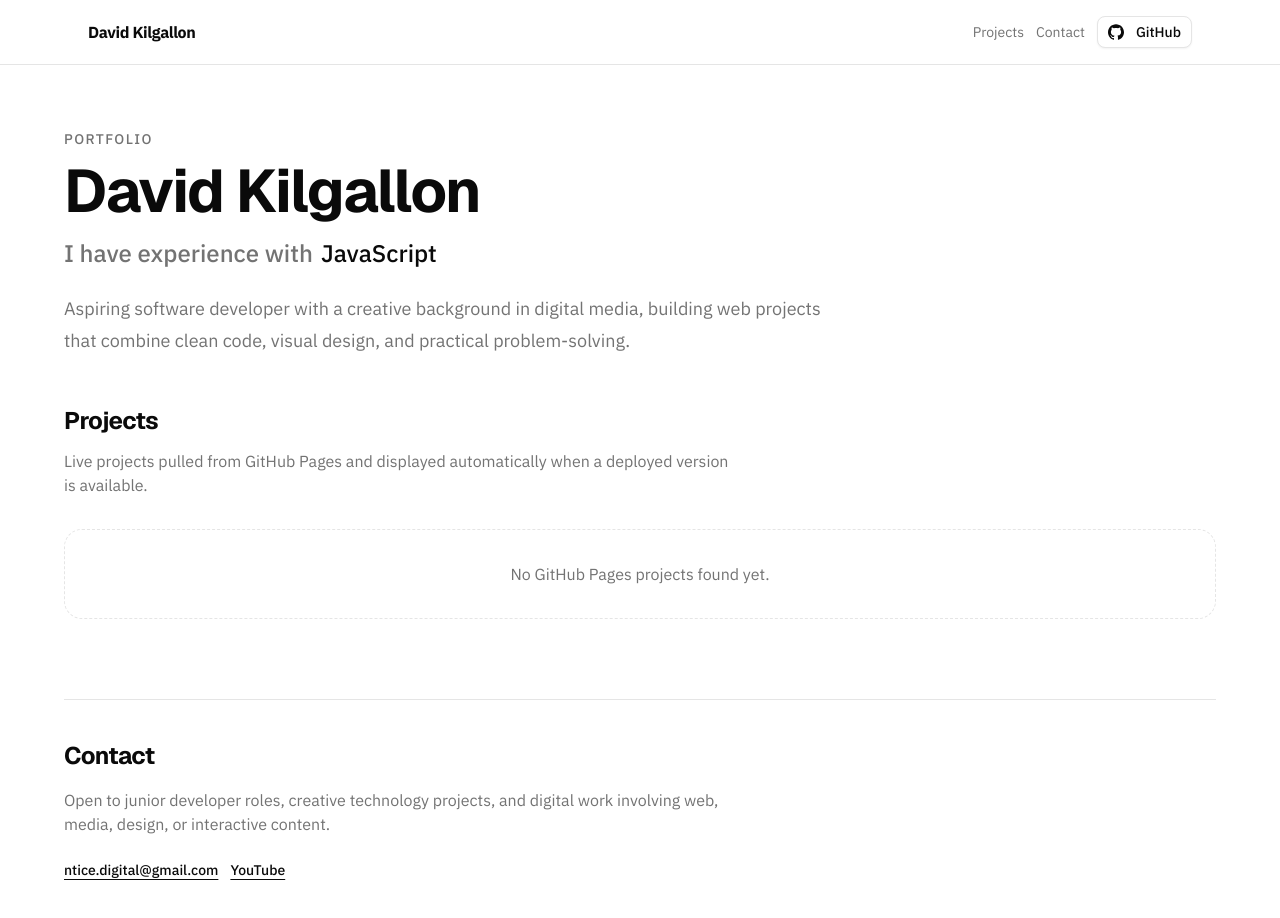
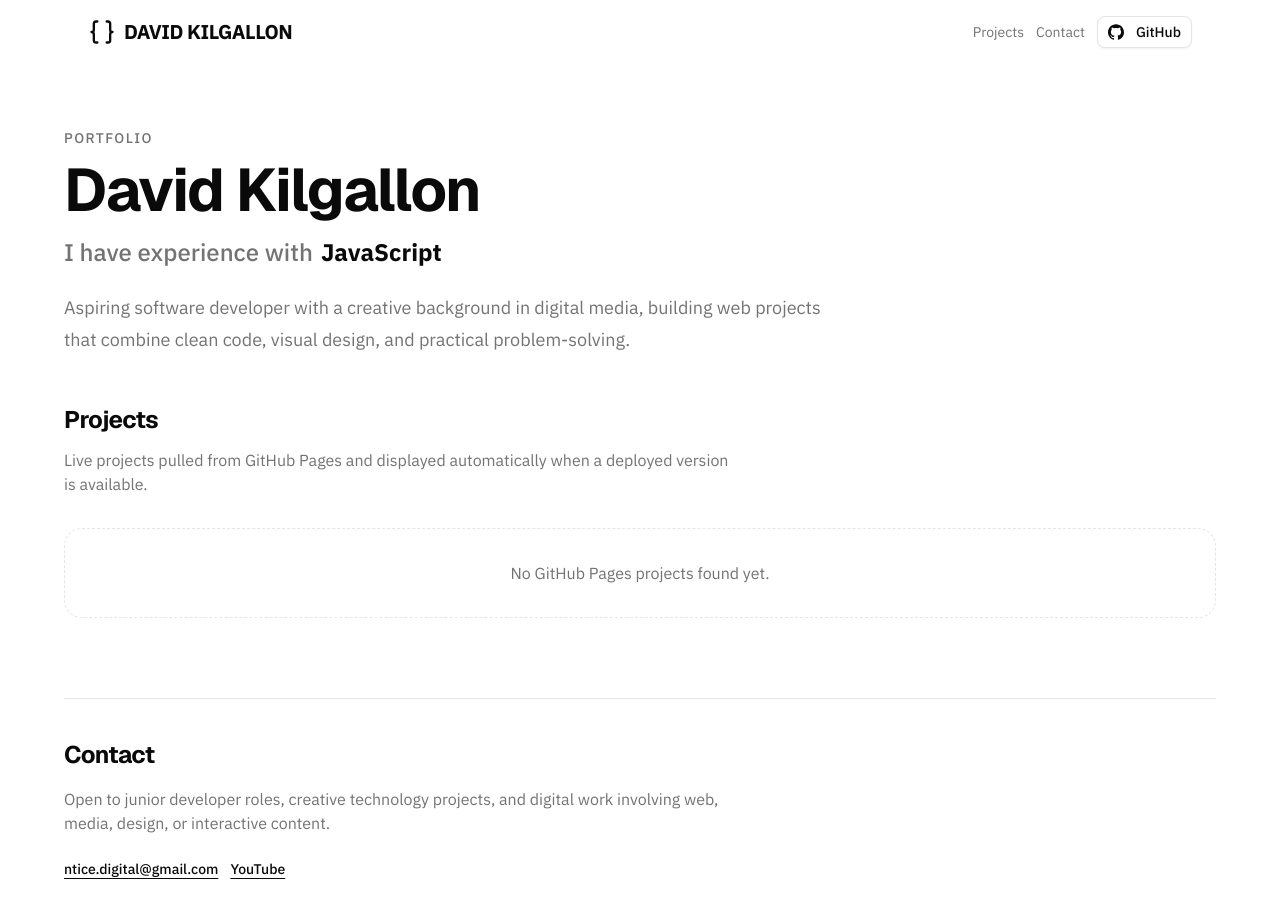
Before and after one commit to Dave-MK/dk-portfolio, a Next.js app: page / in a window 1280 px wide. Shown: the top 918 px of the page. Built offline with nearby package versions, Linux system fonts and the light colour scheme.

Commit message:
Update: Styles

```diff
--- a/components/CyclingSkills.tsx
+++ b/components/CyclingSkills.tsx
@@ -46,7 +46,7 @@ export function CyclingSkills() {
                     animate={{ opacity: 1, y: 0 }}
                     exit={{ opacity: 0, y: -8 }}
                     transition={{ duration: 0.25 }}
-                    className="text-foreground"
+                    className="text-foreground text-2xl font-extrabold"
                 >
                     {currentSkill}
                 </motion.span>
--- a/components/SiteHeader.tsx
+++ b/components/SiteHeader.tsx
@@ -1,13 +1,15 @@
 import Link from 'next/link';
 import { GitHubIcon } from '@/components/icons/GitHubIcon';
 import { Button } from '@/components/ui/button';
+import { Braces } from 'lucide-react';
 
 export function SiteHeader() {
     return (
-        <header className="border-b">
+        <header className="bg-transparent">
             <div className="mx-auto flex max-w-6xl items-center justify-between px-6 py-4">
-                <Link href="/" className="font-bold tracking-tight">
-                David Kilgallon
+                <Link href="/" className="flex font-bold tracking-tight text-xl uppercase">
+                    <Braces className="mr-2 size-7" />
+                    David Kilgallon
                 </Link>
                 <nav className="flex items-center gap-3">
                     <Link href="#projects" className="text-sm text-muted-foreground">
```
